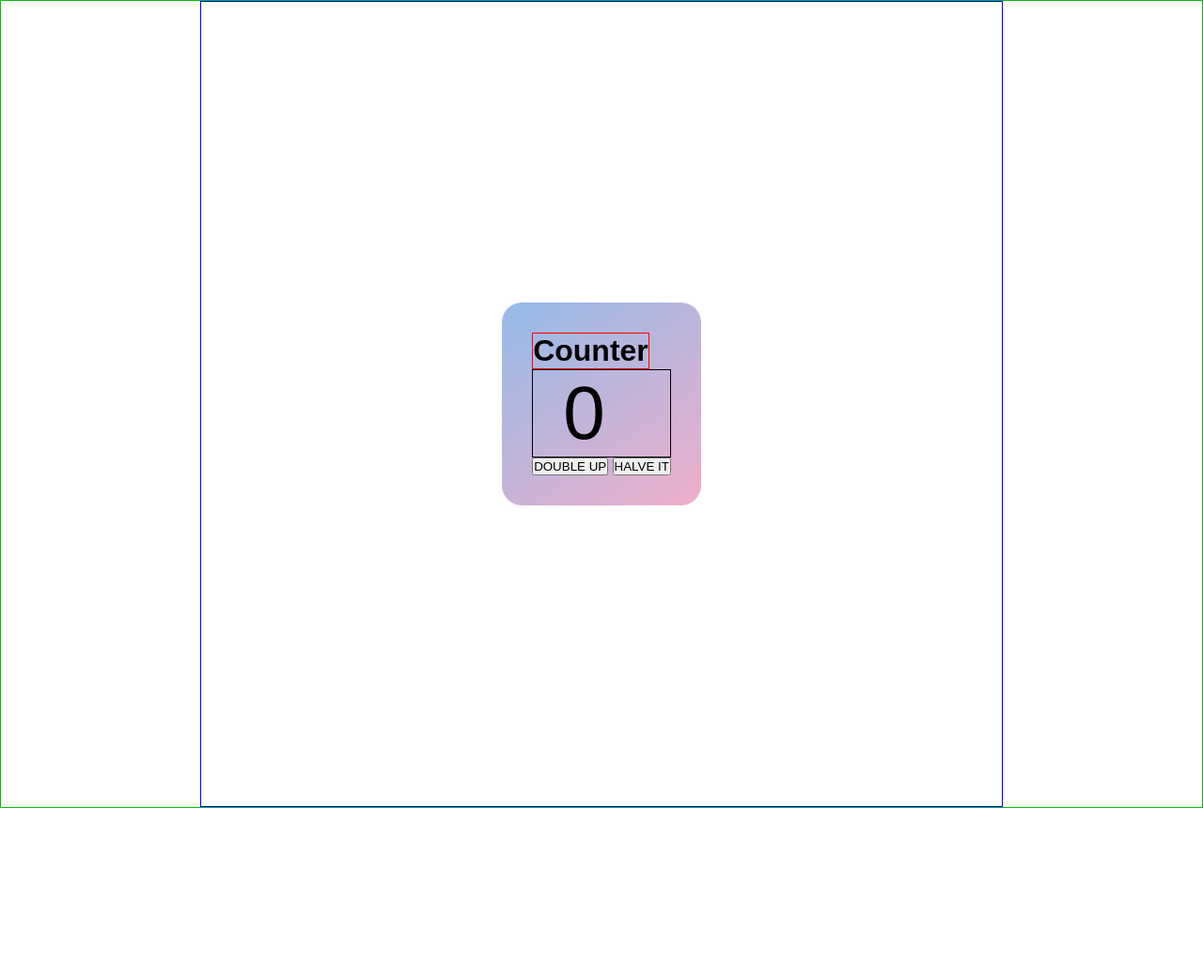
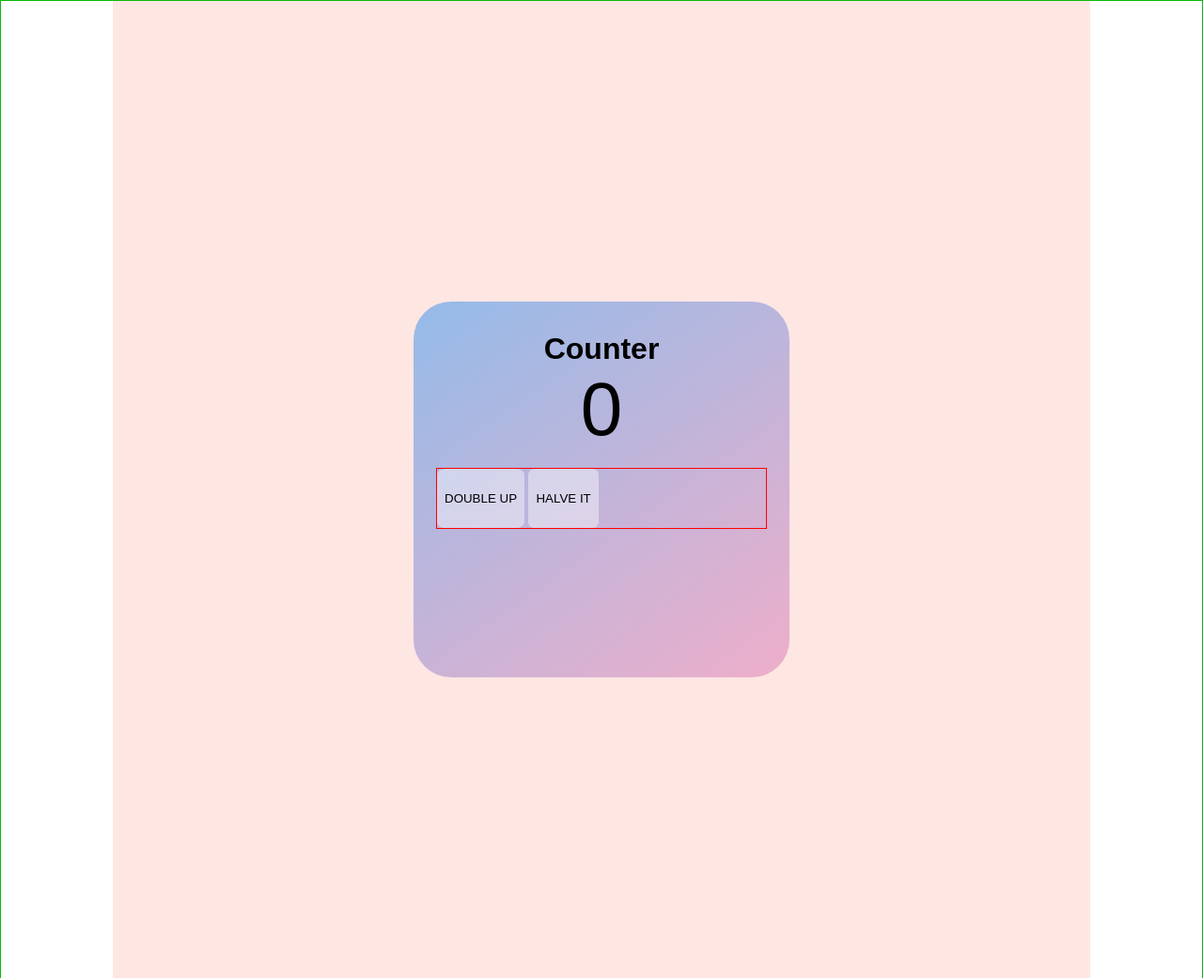
Before and after one commit to datzan/git_test2, a plain HTML site: page index.html in a window 1280 px wide. Shown: the whole page at 94% size. Before the commit the page ends 860 px from the top, so only its background shows below. Drawn offline with Linux system fonts and the light colour scheme.

Commit message:
Change size and center stuff

```diff
--- a/index.html
+++ b/index.html
@@ -15,8 +15,10 @@
                 <div class="counter">
                     <span id="actualcounting">0</span>
                 </div>
-                <button id="buttondouble">DOUBLE UP</button>
-                <button id="buttonhalve">HALVE IT</button>
+                <div class="button-container">
+                    <button id="buttondouble">DOUBLE UP</button>
+                    <button id="buttonhalve">HALVE IT</button>
+                </div>
             </div>
         </div>
     </div>
--- a/style.css
+++ b/style.css
@@ -17,28 +17,44 @@
 
 .container-card {
     padding: 20rem;
-    border: 1px solid blue;
+    /* border: 1px solid blue; */
+    background-color: rgba(250, 128, 114, 0.195);
 }
 
 .card {
     background: rgb(238,174,202);
-background: linear-gradient(325deg, rgba(238,174,202,1) 0%, rgba(148,187,233,1) 100%);
+    background: linear-gradient(325deg, rgba(238,174,202,1) 0%, rgba(148,187,233,1) 100%);
     border-radius: 10%;
-    padding: 2rem;
+    min-width: 400px;
+    min-height: 400px;
+    padding: 2rem 1.5rem 1.5rem;
+
+}
+
+.button-container {
+    border: 1px solid red;
 
 }
 
 .counter-title {
-    border: 1px solid red;
-    display: inline-block;
+    text-align: center;
 
 }
 
 .counter {
-    border: 1px solid black;
+    text-align: center;
+    margin-bottom: 1em;
 }
+
+button {
+    background-color: rgba(255, 255, 255, 0.411);
+    border-radius: 10%;
+    padding: 1.5rem 0.5rem;
+    border-style: none;
+
+}
+
 
 #actualcounting {
     font-size: 5rem;
-    margin-left: 2rem;
 }
```
